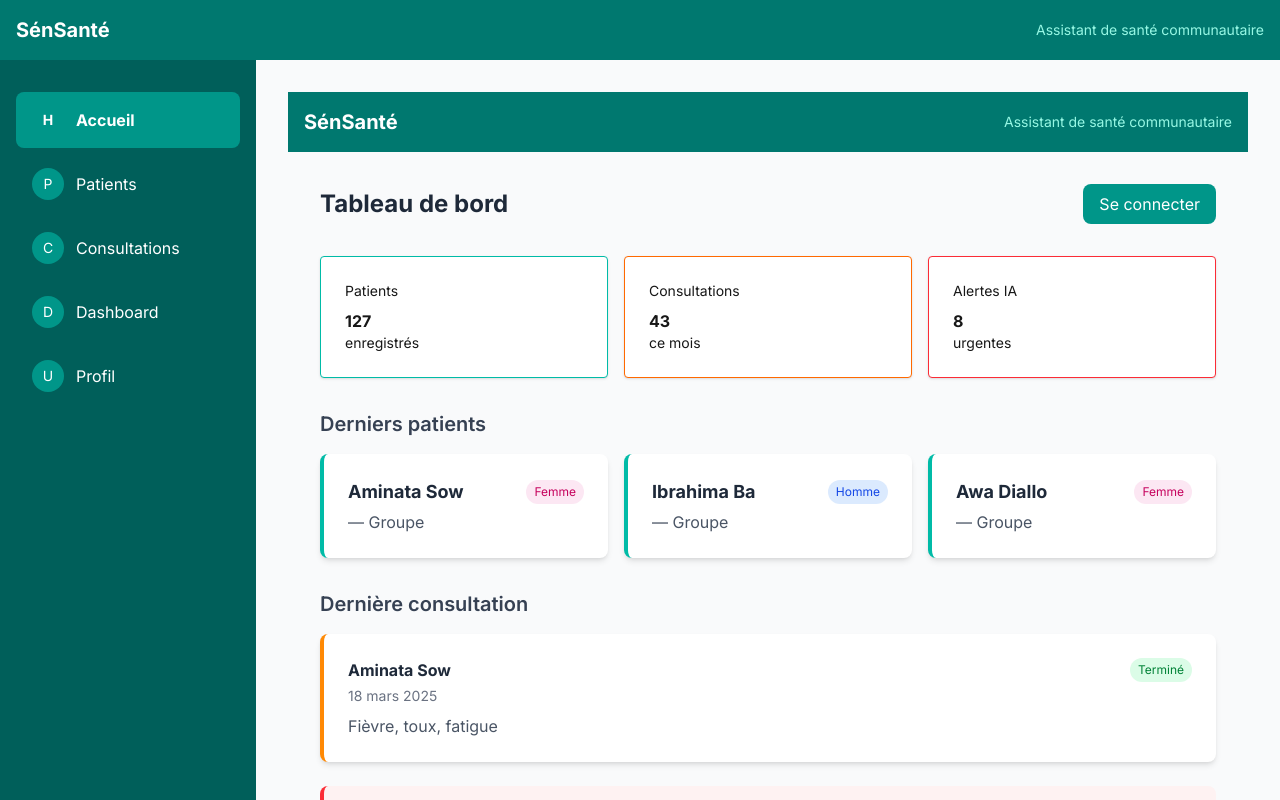
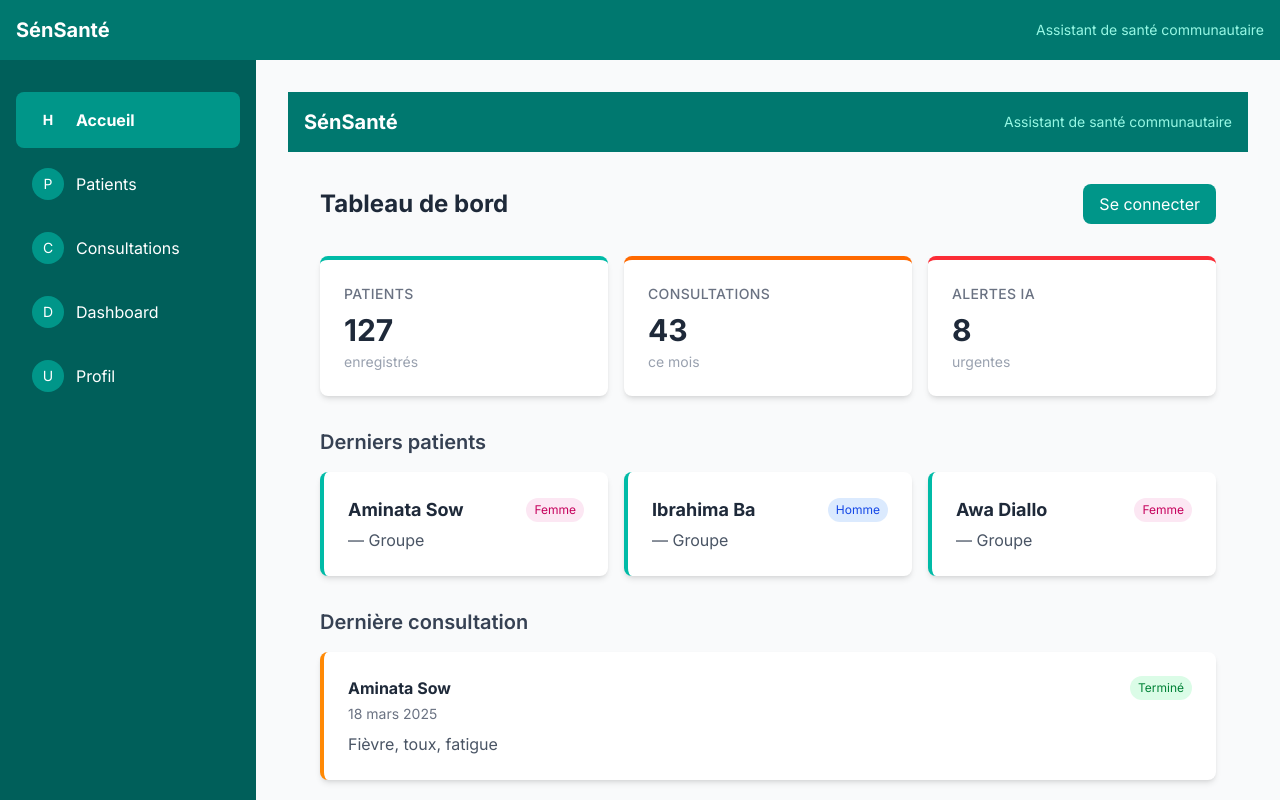
Before and after one commit to seydiba405/sensante, a Next.js app: page / in a window 1280 px wide. Shown: the top 800 px of the page. Built offline with nearby package versions, Linux system fonts and the light colour scheme.

Commit message:
modification de StatCard

```diff
--- a/src/components/StatCard.tsx
+++ b/src/components/StatCard.tsx
@@ -4,17 +4,27 @@ valeur: number;
   unite: string;
   couleur: string;
 }
+
 export default function StatCard({
-titre , valeur , unite , couleur
+  titre,
+  valeur,
+  unite,
+  couleur
 }: StatCardProps) {
   return (
-<div className={`bg-white rounded -lg shadow -md p-6
-border -t-4 ${couleur}`}>
-<p className="text-sm text-gray -500">{titre}</p>
-<p className="text -3xl font-bold text-gray -800 mt-2">
+    <div className={`bg-white rounded-lg shadow-md p-6 border-t-4 ${couleur}`}>
+      <p className="text-sm font-medium text-gray-500 uppercase tracking-wide">
+        {titre}
+      </p>
+
+      {/* Correction de text-3xl et text-gray-800 */}
+      <p className="text-3xl font-bold text-gray-800 mt-2">
         {valeur}
       </p>
-<p className="text-sm text-gray -400">{unite}</p>
+
+      <p className="text-sm text-gray-400 mt-1">
+        {unite}
+      </p>
     </div>
   );
 }
```
Lines whose indentation alone changed are shown as unchanged.
